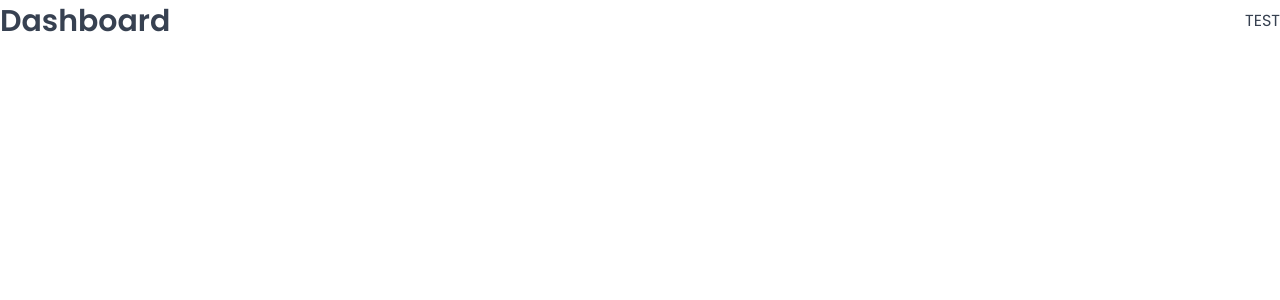
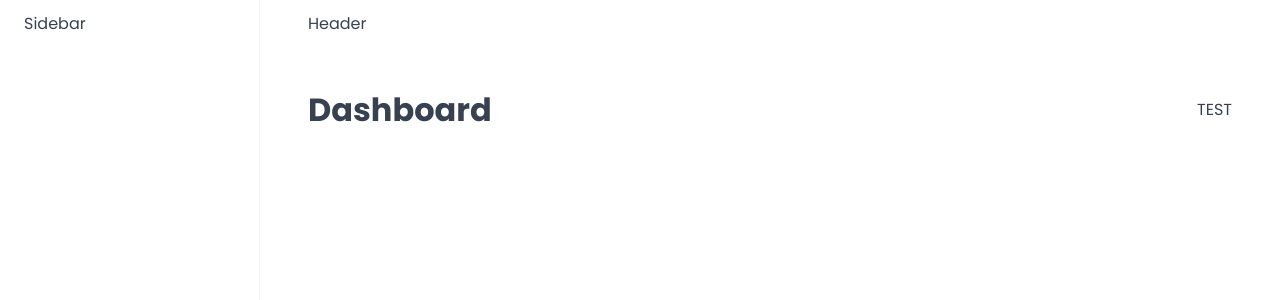
Before and after one commit to Jony-007/The-Clariton-oasis, a React (Vite) app: page /dashboard in a window 1280 px wide. Shown: the top 300 px of the page. Built offline with nearby package versions, Linux system fonts and the light colour scheme; a web font is replaced by a local one.

Commit message:
Building up the app layout

```diff
--- a/src/App.jsx
+++ b/src/App.jsx
@@ -9,6 +9,7 @@ import Settings from "./pages/Settings";
 import Account from "./pages/Account";
 import Login from "./pages/Login";
 import PageNotFound from "./pages/PageNotFound";
+import AppLayout from "./ui/AppLayout";
 
 const App = () => {
   return (
@@ -16,6 +17,7 @@ const App = () => {
       <GlobalStyles />
       <BrowserRouter>
         <Routes>
+          <Route element={<AppLayout />}>
             <Route index element={<Navigate replace to="dashboard" />} />
             <Route path="dashboard" element={<Dashboard />} />
             <Route path="bookings" element={<Bookings />} />
@@ -23,6 +25,8 @@ const App = () => {
             <Route path="users" element={<Users />} />
             <Route path="settings" element={<Settings />} />
             <Route path="account" element={<Account />} />
+          </Route>
+
           <Route path="login" element={<Login />} />
           <Route path="*" element={<PageNotFound />} />
         </Routes>
--- /dev/null
+++ b/src/ui/AppLayout.jsx
@@ -0,0 +1,31 @@
+import React from "react";
+import { Outlet } from "react-router-dom";
+import Header from "./Header";
+import Sidebar from "./Sidebar";
+import styled from "styled-components";
+
+const Main = styled.main`
+  background-color: var(--color-gray-50);
+  padding: 4rem 4.8rem 6.4rem;
+`;
+
+const StyledAppLayout = styled.div`
+  display: grid;
+  grid-template-columns: 26rem 1fr;
+  grid-template-rows: auto 1fr;
+  height: 100vh;
+`;
+const AppLayout = () => {
+  return (
+    <StyledAppLayout>
+      <Header />
+      <Sidebar />
+
+      <Main>
+        <Outlet />
+      </Main>
+    </StyledAppLayout>
+  );
+};
+
+export default AppLayout;
--- a/src/ui/Button.jsx
+++ b/src/ui/Button.jsx
@@ -61,5 +61,5 @@ Button.defaultProps = {
   variations: "primary",
   size: "medium",
 };
-
+``;
 export default Button;
--- /dev/null
+++ b/src/ui/Header.jsx
@@ -0,0 +1,13 @@
+import React from "react";
+import styled from "styled-components";
+
+const StyledHeader = styled.header`
+  background-color: var(--color-gray--0);
+  padding: 1.2rem 4.8rem;
+  border-bottom: 1px solid var(--color-gray-300);
+`;
+const Header = () => {
+  return <StyledHeader>Header</StyledHeader>;
+};
+
+export default Header;
--- a/src/ui/Heading.jsx
+++ b/src/ui/Heading.jsx
@@ -7,21 +7,21 @@ import styled, { css } from "styled-components";
 
 const Heading = styled.h1`
   ${(props) =>
-    props.as === "h1" &&
+    props.type === "h1" &&
     css`
       font-size: 3rem;
       font-weight: 600;
     `}
 
   ${(props) =>
-    props.as === "h2" &&
+    props.type === "h2" &&
     css`
       font-size: 2rem;
       font-weight: 600;
     `}
 
     ${(props) =>
-    props.as === "h3" &&
+    props.type === "h3" &&
     css`
       font-size: 1.5rem;
       font-weight: 500;
--- /dev/null
+++ b/src/ui/Sidebar.jsx
@@ -0,0 +1,15 @@
+import React from "react";
+import styled from "styled-components";
+
+const StyledSidebar = styled.aside`
+  background-color: var(--color-gray--0);
+  padding: 1.2rem 2.4rem;
+  border-right: 1px solid var(--color-grey-100);
+  grid-row: 1/-1;
+`;
+
+const Sidebar = () => {
+  return <StyledSidebar>Sidebar</StyledSidebar>;
+};
+
+export default Sidebar;
```
Also changed, not shown: vite.config.js (+3 -4 lines). Lines whose indentation alone changed are shown as unchanged.
